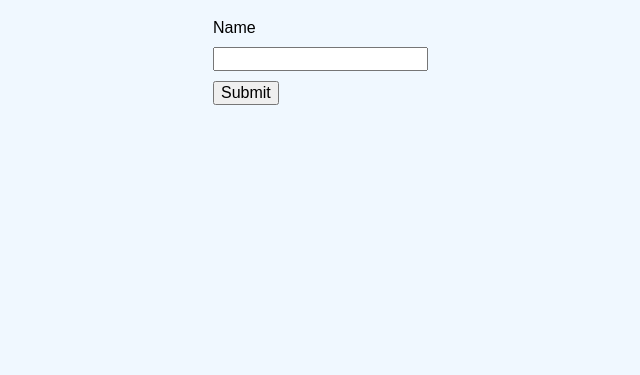
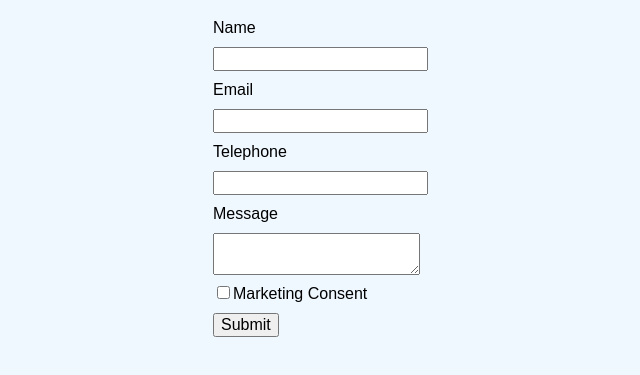
Before and after one commit to FAC29A/mb-HTML-form, a plain HTML site: page workshop/index.html in a window 1280 px wide. Shown: the part 93-468 px from the top of the page, without its empty margins (219-859 px from the left). Drawn offline with Linux system fonts and the light colour scheme.

Commit message:
Part 2 completed

```diff
--- a/workshop/index.html
+++ b/workshop/index.html
@@ -10,9 +10,24 @@
     <h1>Contact</h1>
 
     <!-- Your form goes here -->
-    <form id="form" action="https://learn-forms.netlify.com/submit/part1">
+    <form id="form" action="https://learn-forms.netlify.com/submit/part2">
+
       <label for="first-name">Name</label>
       <input id="first-name" type="text" name="name"/>
+
+      <label for="email">Email</label>
+      <input id="email" type="text" name="email"/>
+
+      <label for="tel">Telephone</label>
+      <input id="tel" type="tel" name="tel"/>
+
+      <label for="message">Message</label>
+      <textarea name="message"></textarea>
+
+      <div class="marketingCheckbox">
+        <input id="marketingConsent" name="marketingConsent" type="checkbox"/>
+        <label for="marketingConsent">Marketing Consent</label>
+      </div>
 
       <button type="submit">Submit</button>
     </form>
--- a/workshop/style.css
+++ b/workshop/style.css
@@ -12,9 +12,15 @@ body {
 
 label,
 input,
+textarea,
 button {
   display: block;
   margin-top: 10px;
+}
+
+.marketingCheckbox {
+  display: flex;
+  align-items: center;
 }
 
 /* All inputs other than checkboxes & radios
```
